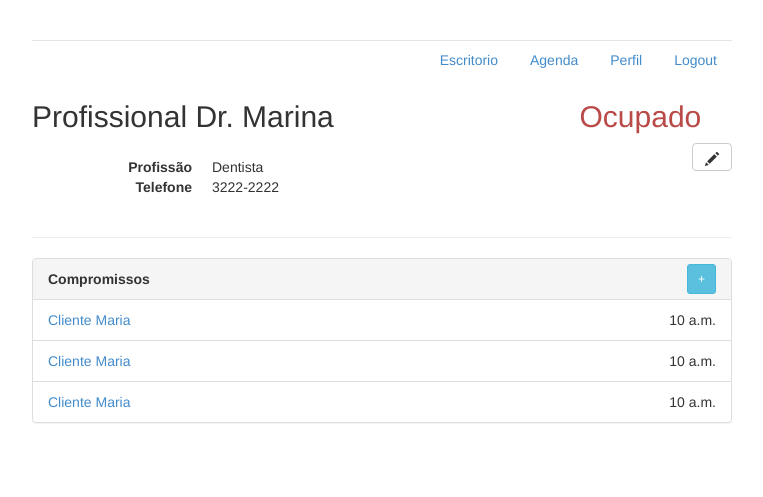
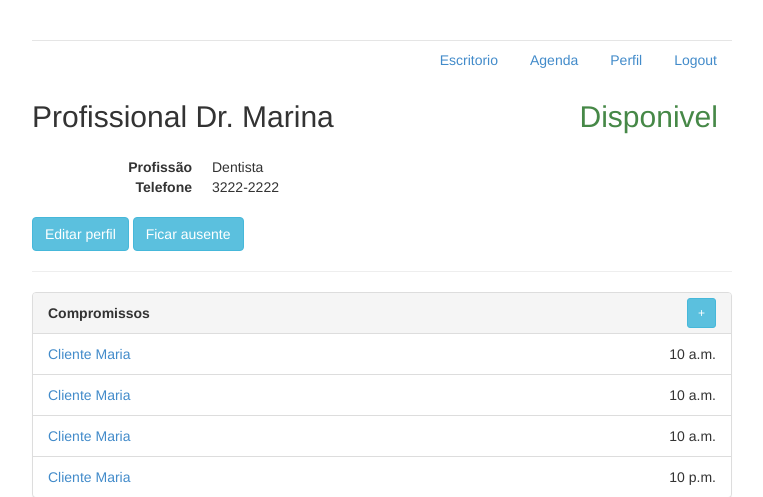
Before and after one commit to NaySilva/edificio, a Django app: page /perfil/1 in a window 1280 px wide. Shown: the top 497 px of the page, without its empty margins (258-1021 px from the left). Run offline with Django 3.2, Linux system fonts and the light colour scheme; data comes from the database, SQL or seed files in the repository; some libraries are stand-ins or nearby versions.

Commit message:
add funcionalidade ficar ausente ou presente

```diff
--- a/agenda/models.py
+++ b/agenda/models.py
@@ -50,18 +50,22 @@
     nome = models.CharField(max_length=120)
     telefone = models.CharField(max_length=10)
     profissao = models.CharField(max_length=120)
-    disponivel = models.BooleanField()
     escritorio = models.ForeignKey(Escritorio, on_delete=models.CASCADE, related_name="profissionais")
+    STATUS = (
+        ('A', 'Ausente'),
+        ('D', 'Disponivel'),
+        ('O', 'Ocupado'),
+    )
+    status = models.CharField(max_length=1, choices=STATUS, default='A')
 
     def __init__(self, *args, **kwargs):
         super().__init__(*args, **kwargs)
-        self.disponivel = False
 
     def __str__(self):
         return 'Profissional %s' % (self.nome)
 
-    def mudar_status(self):
-        self.disponivel = not self.disponivel
+    def mudar_status(self, opcao):
+        self.status = opcao
         self.save(force_update=True)
 
 
--- a/agenda/templates/index.html
+++ b/agenda/templates/index.html
@@ -13,11 +13,6 @@
             {% for profissional in profissionais %}
                 <li class="list-group-item">
                     <a href="{% url 'perfil' profissional.id %}">{{ profissional.nome }}</a>
-                    {% if profissional.disponivel %}
-                        <span class="gglyphicon glyphicon-ok-circle text-success pull-right" aria-hidden="true"></span>
-                    {% else %}
-                        <span class="glyphicon glyphicon-remove-circle text-danger pull-right" aria-hidden="true"></span>
-                    {% endif %}
                 </li>
             {% endfor %}
             </ul>
--- a/agenda/templates/perfil.html
+++ b/agenda/templates/perfil.html
@@ -48,31 +48,34 @@
     </div>
 
     <div class="col-md-3">
-        {% if perfil.disponivel %}
+        {% if perfil.status == 'D' %}
         <h2><span class="text-success" aria-hidden="true">Disponivel</span></h2>
+        {% elif perfil.status == 'O' %}
+        <h2><span class="text-danger" aria-hidden="true">Ocupado</span></h2>
         {% else %}
-        <h2><span class="text-danger" aria-hidden="true">Ocupado</span></h2>
+        <h2><span class="text-muted" aria-hidden="true">Ausente</span></h2>
         {% endif %}
     </div>
 </div>
 
-<div class="row">
-    <div class="col-md-10">
+
 <dl class="dl-horizontal">
     <dt>Profissão</dt>
     <dd>{{ perfil.profissao }}</dd>
     <dt>Telefone</dt>
     <dd>{{ perfil.telefone }}</dd>
 </dl>
-    </div>
-    <div class="col-md-2">
+
 {% if perfil.id is perfilLogado.id %}
-            <a href="#" class="btn btn-default pull-right">
-                <span class="glyphicon glyphicon-pencil"></span>
-            </a>
+    <a href="#" class="btn btn-info" role="button">Editar perfil</a>
+    {% if perfil.status == 'D' %}
+        <a href="{% url 'ficarAusente' perfil.id %}" class="btn btn-info" role="button">Ficar ausente</a>
+    {% elif perfil.status == 'A' %}
+        <a href="{% url 'ficarPresente' perfil.id %}" class="btn btn-info" role="button">Ficar presente</a>
     {% endif %}
-    </div>
-</div>
+{% endif %}
+
+
 
 
 <hr>
--- a/agenda/urls.py
+++ b/agenda/urls.py
@@ -12,4 +12,6 @@
     url(r'^compromisso/(?P<compromisso_id>\d+)/remarcar$', RemarcarCompromissoView.as_view(), name='remarcarCompromisso'),
     url(r'^compromisso/(?P<escritorio_id>\d+)/marcar$', MarcarCompromissoView.as_view(), name='marcarCompromisso'),
     url(r'^perfil/(?P<perfil_id>\d+)$', views.detalhesPerfil, name='perfil'),
+    url(r'^perfil/(?P<perfil_id>\d+)/ficarAusente$', views.ficarAusente, name='ficarAusente'),
+    url(r'^perfil/(?P<perfil_id>\d+)/ficarPresente$', views.ficarPresente, name='ficarPresente'),
 ]
--- a/agenda/views.py
+++ b/agenda/views.py
@@ -33,12 +33,13 @@
 def iniciarCompromisso(request, compromisso_id):
     compromisso = ItemAgenda.objects.get(id=compromisso_id)
     compromisso.mudar_situacao('E')
-
+    compromisso.profissional.mudar_status(False)
     return redirect('compromisso', compromisso_id=compromisso_id)
 
 def concluirCompromisso(request, compromisso_id):
     compromisso = ItemAgenda.objects.get(id=compromisso_id)
     compromisso.mudar_situacao('R')
+    compromisso.profissional.mudar_status(True)
     return redirect('compromisso', compromisso_id=compromisso_id)
 
 
@@ -95,3 +96,14 @@
     return render(request, 'perfil.html', {'perfil':perfil, 'perfilLogado':perfilLogado(),
                                            'escritorio':escritorio, 'profissionais':profissionais,
                                            'clientes':clientes, 'compromissos':compromissos})
+
+
+def ficarAusente(request, perfil_id):
+    perfil = Profissional.objects.get(id=perfil_id)
+    perfil.mudar_status('A')
+    return redirect('perfil', perfil_id=perfil_id)
+
+def ficarPresente(request, perfil_id):
+    perfil = Profissional.objects.get(id=perfil_id)
+    perfil.mudar_status('D')
+    return redirect('perfil', perfil_id=perfil_id)
```
Also changed, not shown: db.sqlite3. Lines whose indentation alone changed are shown as unchanged.
